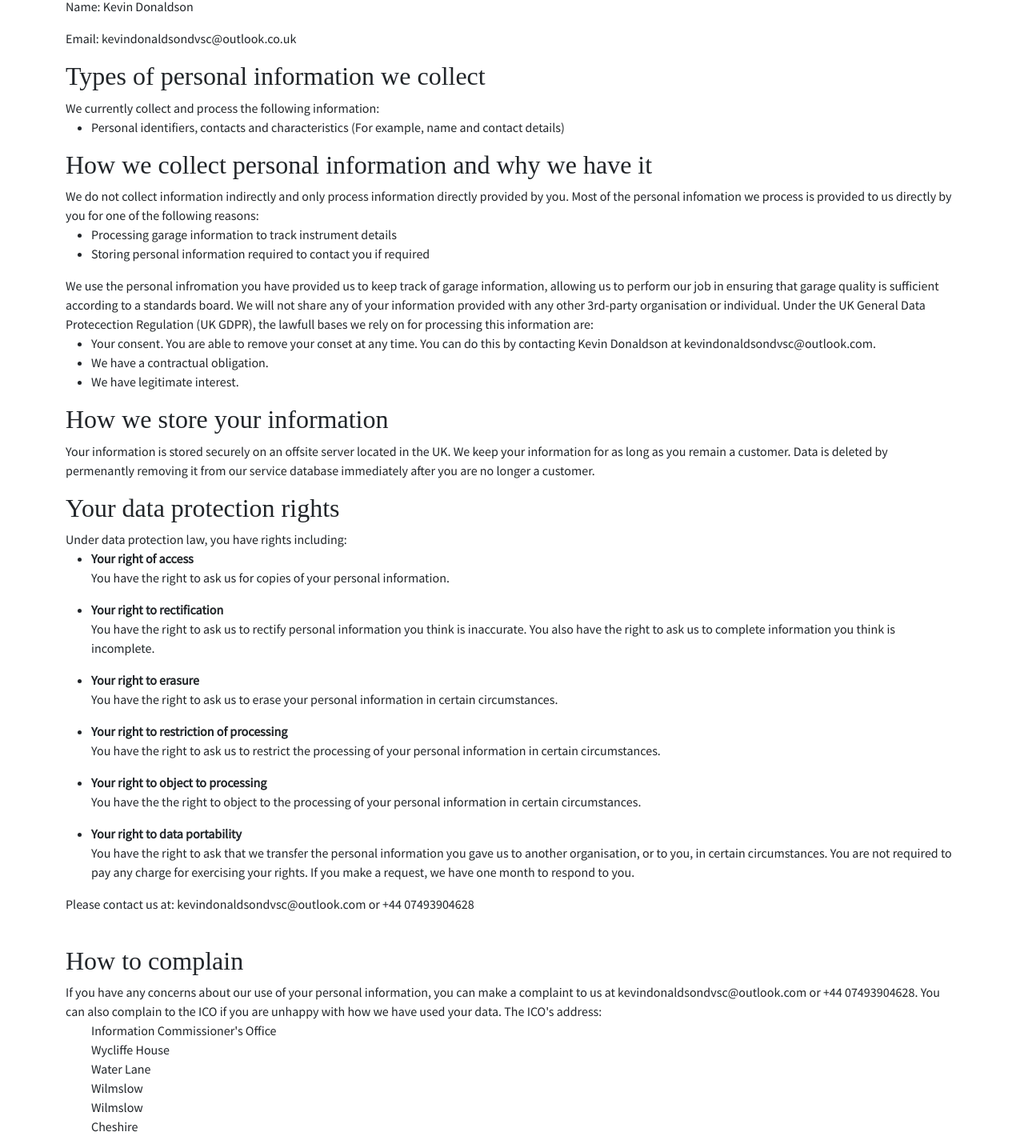
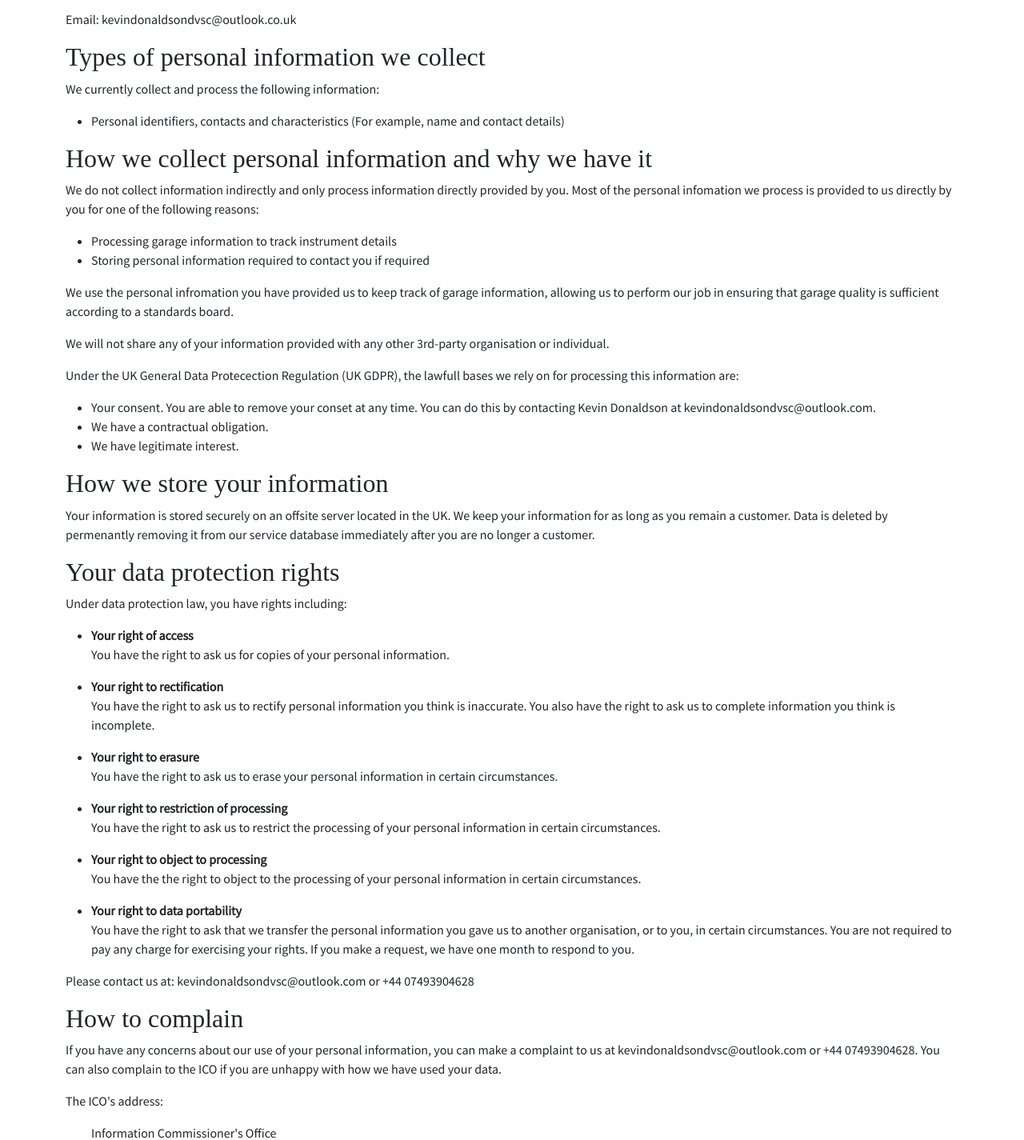
Before and after one commit to kv6002-team/DVSCWebServer, a React (Create React App) app in the folder website/: page /legal/privacy-policy in a window 1280 px wide. Shown: the part 186-1611 px from the top of the page at 80% size. Built offline with nearby package versions, Linux system fonts and the light colour scheme; a web font is replaced by a local one.

Commit message:
Fix main header and illegal HTML

```diff
--- a/website/src/pages/PrivacyPolicy.jsx
+++ b/website/src/pages/PrivacyPolicy.jsx
@@ -15,52 +15,52 @@ import './PrivacyPolicy.css';
 export default class PrivacyPolicy extends react.Component {
   render() {
     return (
-      <Main header="Donaldsons' Vehicle Specialist Consultancy Privacy Policy">
+      <Main>
         <Container>
-        <br/>
+          <h1>Donaldsons' Vehicle Specialist Consultancy Privacy Policy</h1>
+
           <h2>Contact Details</h2>
-        <p>
-          Name: Kevin Donaldson
-        </p>
-        <p>
-          Email: kevindonaldsondvsc@outlook.co.uk
-        </p>
+          <p>Name: Kevin Donaldson</p>
+          <p>Email: kevindonaldsondvsc@outlook.co.uk</p>
+
           <h2>Types of personal information we collect</h2>
-        <p>
-          We currently collect and process the following information:
+          <p>We currently collect and process the following information:</p>
           <ul>
             <li>Personal identifiers, contacts and characteristics (For example, name and contact details)</li>
           </ul>
-        </p>
+
           <h2>How we collect personal information and why we have it</h2>
           <p>
             We do not collect information indirectly and only process information directly provided by you.
             Most of the personal infomation we process is provided to us directly by you for one of the following reasons:
+          </p>
           <ul>
             <li>Processing garage information to track instrument details</li>
             <li>Storing personal information required to contact you if required</li>
           </ul>
+          <p>
             We use the personal infromation you have provided us to keep track of garage information, allowing us to perform our job
             in ensuring that garage quality is sufficient according to a standards board.
+          </p>
 
-          We will not share any of your information provided with any other 3rd-party organisation or individual.
+          <p>We will not share any of your information provided with any other 3rd-party organisation or individual.</p>
 
-          Under the UK General Data Protecection Regulation (UK GDPR), the lawfull bases we rely on for processing this information are:
+          <p>Under the UK General Data Protecection Regulation (UK GDPR), the lawfull bases we rely on for processing this information are:</p>
           <ul>
             <li>Your consent. You are able to remove your conset at any time. You can do this by contacting Kevin Donaldson at kevindonaldsondvsc@outlook.com.</li>
             <li>We have a contractual obligation.</li>
             <li>We have legitimate interest.</li>
           </ul>
-        </p>
+
           <h2>How we store your information</h2>
           <p>
             Your information is stored securely on an offsite server located in the UK.
             We keep your information for as long as you remain a customer.
             Data is deleted by permenantly removing it from our service database immediately after you are no longer a customer.
           </p>
+
           <h2>Your data protection rights</h2>
-        <p>
-          Under data protection law, you have rights including:
+          <p>Under data protection law, you have rights including:</p>
           <ul>
             <li>
               <strong>Your right of access</strong>
@@ -90,13 +90,14 @@ export default class PrivacyPolicy extends react.Component {
               </p>
             </li>
           </ul>
-          Please contact us at: kevindonaldsondvsc@outlook.com or +44 07493904628
-        </p><br/>
+          <p>Please contact us at: kevindonaldsondvsc@outlook.com or +44 07493904628</p>
+
           <h2>How to complain</h2>
           <p>
             If you have any concerns about our use of your personal information, you can make a complaint to us at kevindonaldsondvsc@outlook.com or +44 07493904628.
             You can also complain to the ICO if you are unhappy with how we have used your data.
-          The ICO's address:
+          </p>
+          <p>The ICO's address:</p>
           <ul id='ICO-Address'>
             <li>Information Commissioner's Office</li>
             <li>Wycliffe House</li>
@@ -108,7 +109,6 @@ export default class PrivacyPolicy extends react.Component {
             <li>Helpline number: 0303 123 1113</li>
             <li>ICO website: https://www.ico.org.uk</li>
           </ul>
-        </p>
         </Container>
       </Main>
     );
```
Lines whose indentation alone changed are shown as unchanged.
